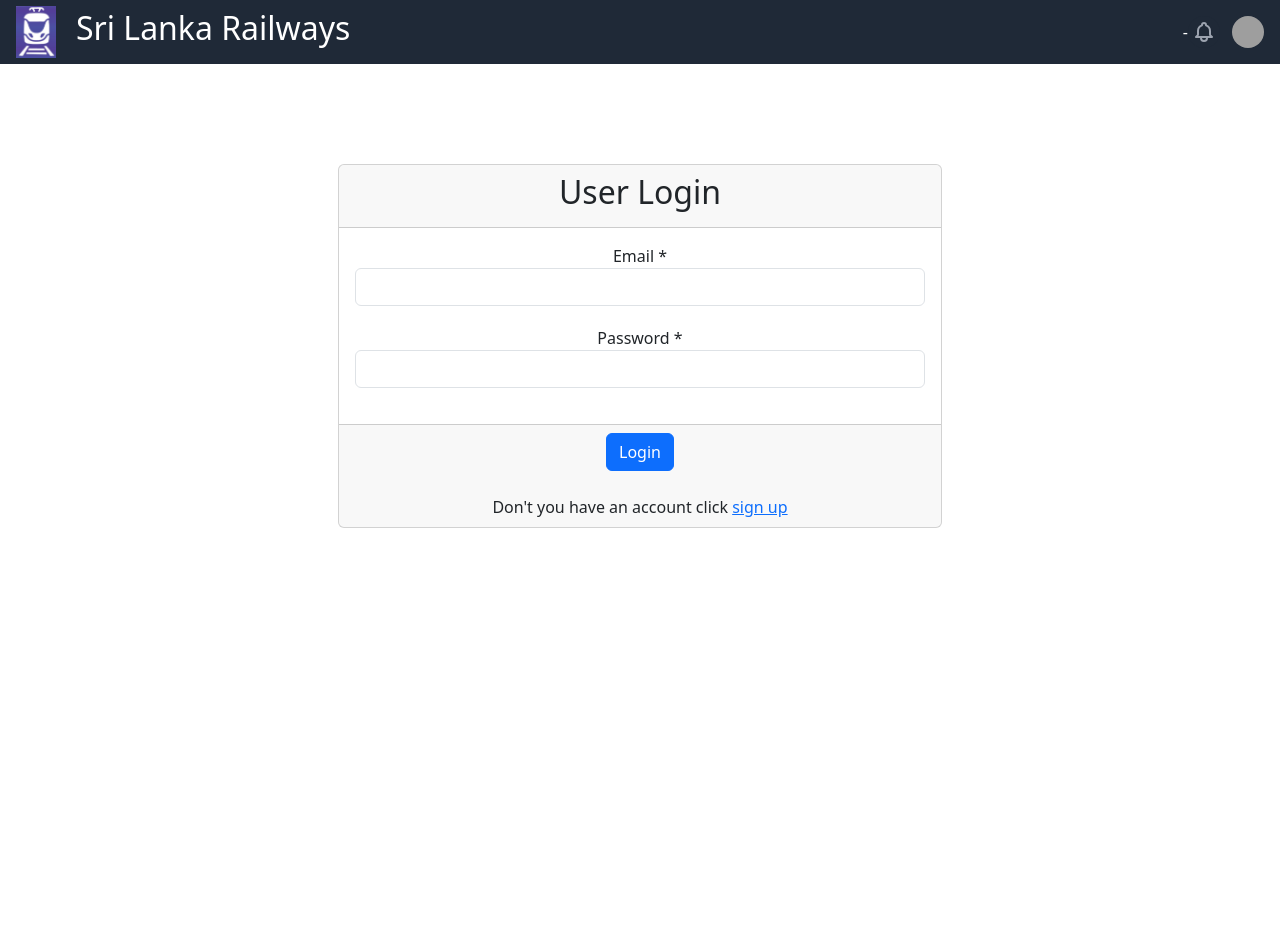
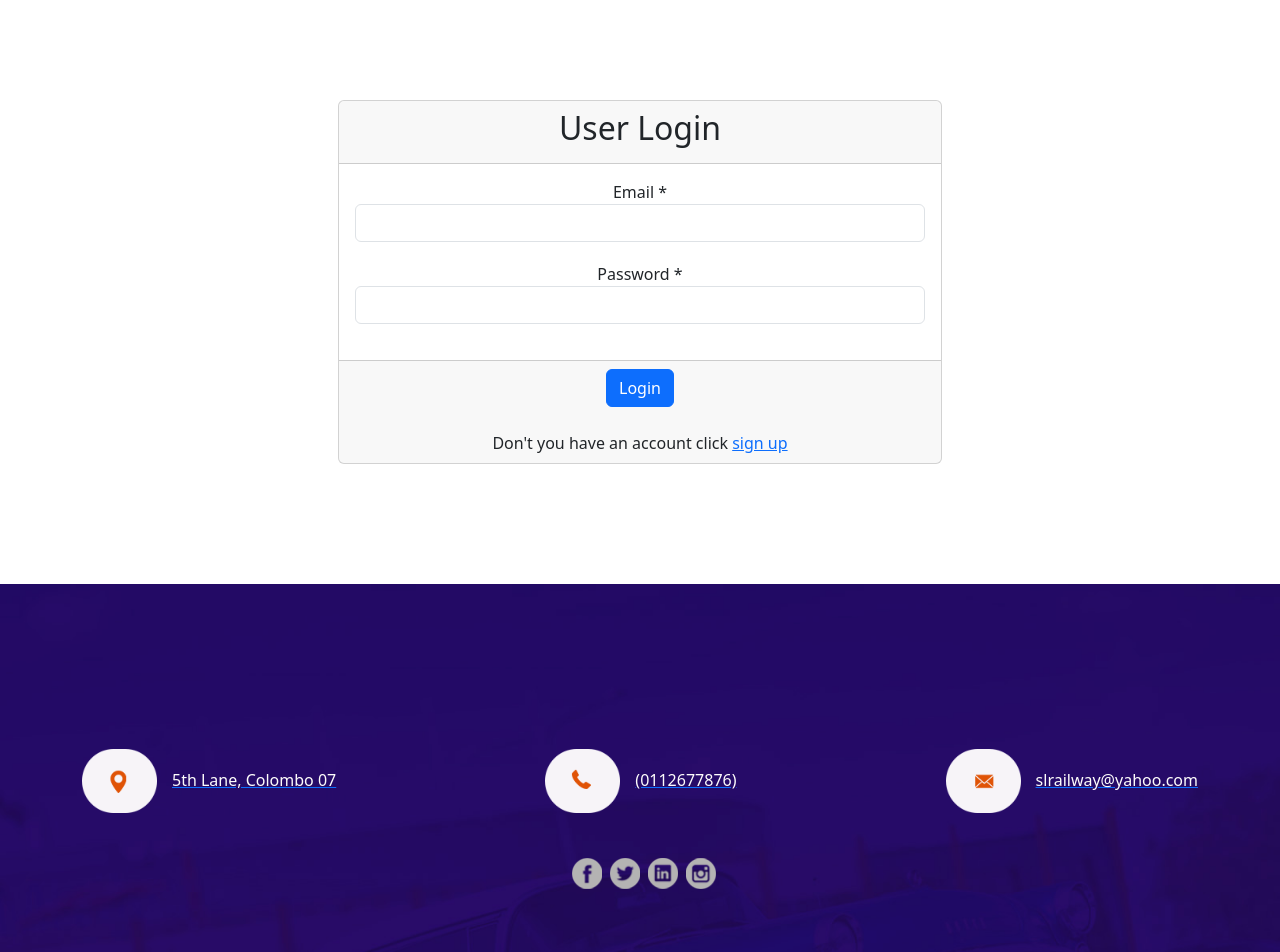
Before and after one commit to PasinduShavinda/Y4S2_EAD_PROJECT_TTRS_WEB, a React (Create React App) app in the folder web-app/: page /login in a window 1280 px wide. Shown: the top 952 px of the page. Before the commit the page ends 800 px from the top, so only its background shows below. Built offline with nearby package versions, Linux system fonts and the light colour scheme; no server answers; grey boxes are pictures that could not be loaded.

Commit message:
IT20140298 - UI Enhancements & Bug Fixes

```diff
--- a/web-app/src/App.js
+++ b/web-app/src/App.js
@@ -10,7 +10,7 @@ import TMViewProfiles from './components/UserManagement/TravellerManagement/TMVi
 import TMActiveDetactiveProfiles from './components/UserManagement/TravellerManagement/TMActiveDeactiveProfile';
 import TMTravellerRegister from './components/UserManagement/TravellerManagement/TMTravellerRegister';
 import TMViewRegisteredAcc from './components/UserManagement/TravellerManagement/TMViewRegisteredAcc';
-import Navbar from './components/Common/NavBar/Navbar';
+// import Navbar from './components/Common/NavBar/Navbar';
 
 import Homepage from "./components/HomePage/Homepage";
 import TrainList from "./components/TrainManagement/TrainList/TrainList";
@@ -27,7 +27,7 @@ function App() {
   return (
     <div className="App">
       <BrowserRouter>
-      <Navbar/>
+      {/* <Navbar/> */}
       <Routes>
 
         <Route path="/" element={< Homepage />} exact />
--- a/web-app/src/components/Common/Footer/Footer.js
+++ b/web-app/src/components/Common/Footer/Footer.js
@@ -1 +1,64 @@
-// Implmement The footer in here
+const Footer = () => {
+
+    return (
+        <div style={{ marginTop: '120px' }}>
+            <section class="contact_section layout_padding">
+                <div class="container">
+                    <div class="contact_items">
+                        <a href="">
+                            <div class="img-box">
+                                <img src="images/location.png" alt="" />
+                            </div>
+                            <h6>
+                                5th Lane, Colombo 07
+                            </h6>
+                        </a>
+                        <a href="">
+                            <div class="img-box">
+                                <img src="images/call.png" alt="" />
+                            </div>
+                            <h6>
+                                (0112677876)
+                            </h6>
+                        </a>
+                        <a href="">
+                            <div class="img-box">
+                                <img src="images/mail.png" alt="" />
+                            </div>
+                            <h6>
+                                slrailway@yahoo.com
+                            </h6>
+                        </a>
+
+                    </div>
+                    <div class="social_container">
+                        <div class="social-box">
+                            <div>
+                                <a href="">
+                                    <img src="images/fb.png" alt="" />
+                                </a>
+                            </div>
+                            <div>
+                                <a href="">
+                                    <img src="images/twitter.png" alt="" />
+                                </a>
+                            </div>
+                            <div>
+                                <a href="">
+                                    <img src="images/linkedin.png" alt="" />
+                                </a>
+                            </div>
+                            <div>
+                                <a href="">
+                                    <img src="images/insta.png" alt="" />
+                                </a>
+                            </div>
+                        </div>
+                    </div>
+                </div>
+            </section>
+        </div>
+    );
+}
+
+export default Footer;
--- a/web-app/src/components/Common/NavBar/Navbar.js
+++ b/web-app/src/components/Common/NavBar/Navbar.js
@@ -3,6 +3,7 @@ import { Disclosure, Menu, Transition } from '@headlessui/react'
 import { BellIcon, MenuIcon, XIcon } from '@heroicons/react/outline'
 import { useNavigate } from 'react-router-dom';
 import Train from "../../../assets/train1.jpeg"
+import UserPic from "../../../assets/use1.png"
 
 function classNames(...classes) {
   return classes.filter(Boolean).join(' ')
@@ -20,21 +21,14 @@ export default function Navbar() {
   };
 
   return (
+    <div>
+
     <Disclosure as="nav" className="bg-gray-800">
       {({ open }) => (
         <>
           <div className="max-w-8xl mx-auto px-3 sm:px-7 lg:px-9">
             <div className="relative flex items-center justify-between h-16">
               <div className="absolute inset-y-0 left-0 flex items-center sm:hidden">
-                {/* Mobile menu button*/}
-                <Disclosure.Button className="inline-flex items-center justify-center p-2 rounded-md text-gray-400 hover:text-white hover:bg-gray-700 focus:outline-none focus:ring-2 focus:ring-inset focus:ring-white">
-                  <span className="sr-only">Open main menu</span>
-                  {open ? (
-                    <XIcon className="block h-6 w-6" aria-hidden="true" />
-                  ) : (
-                    <MenuIcon className="block h-6 w-6" aria-hidden="true" />
-                  )}
-                </Disclosure.Button>
               </div>
               <div className="flex-1 flex items-center justify-center sm:items-stretch sm:justify-start">
                 <div className="flex-shrink-0 flex items-center">
@@ -65,7 +59,7 @@ export default function Navbar() {
                       <span className="sr-only">Open user menu</span>
                       <img
                         className="h-8 w-8 rounded-full"
-                        src="https://images.unsplash.com/photo-1472099645785-5658abf4ff4e?ixlib=rb-1.2.1&ixid=eyJhcHBfaWQiOjEyMDd9&auto=format&fit=facearea&facepad=2&w=256&h=256&q=80"
+                        src={UserPic}
                         alt=""
                       />
                     </Menu.Button>
@@ -94,5 +88,6 @@ export default function Navbar() {
         </>
       )}
     </Disclosure>
+    </div>
   )
 }
--- a/web-app/src/components/HomePage/Homepage.js
+++ b/web-app/src/components/HomePage/Homepage.js
@@ -7,28 +7,19 @@ const Homepage = () => {
       <div class="hero_area">
         {/* <!-- header section strats --> */}
         <header class="header_section">
+
           <div class="container-fluid">
             <nav class="navbar navbar-expand-lg custom_nav-container">
-              <a class="navbar-brand" href="index.html">
-                <span>
-                  Sri Lanka Railways
-                </span>
-              </a>
-
+              <h1 style={{ color: 'yellow' }}>
+                Sri Lanka Railways
+              </h1>
               <div class="navbar-collapse" id="">
-                <div class="user_option">
+                <div style={{ marginLeft: '810px' }}>
                   <Link to="/login">
-                    <button className="btn btn-success">
+                    <button className="btn btn-danger">
                       Login
                     </button>
                   </Link>
-                </div>
-                <div class="custom_menu-btn">
-                  <button onclick="openNav()">
-                    <span class="s-1"> </span>
-                    <span class="s-2"> </span>
-                    <span class="s-3"> </span>
-                  </button>
                 </div>
                 <div id="myNav" class="overlay">
                   <div class="overlay-content">
@@ -348,61 +339,16 @@ const Homepage = () => {
         </div>
       </section>
 
-      {/* <!-- end blog section -->
-
-
-
-  {/* <!-- end us section -->
-
-  <!-- client section --> */}
-
-
-
-
 
       <section class="contact_section layout_padding">
         <div class="container">
-          <div class="heading_container">
-            <h2>
-              Request A call back
-            </h2>
-          </div>
-          <div class="row">
-            <div class="col-md-8 mx-auto">
-              <div class="form_container">
-                <form>
-                  <div class="form-row">
-                    <div class="form-group col-md-6">
-                      <input type="text" class="form-control" id="inputName4" placeholder="Name " />
-                    </div>
-                    <div class="form-group col-md-6">
-                      <input type="text" class="form-control" id="inputSubject4" placeholder="Phone" />
-                    </div>
-                  </div>
-                  <div class="form-row">
-                    <div class="form-group col">
-                      <input type="email" class="form-control" id="inputEmail4" placeholder="Email id" />
-                    </div>
-                  </div>
-                  <div class="form-group">
-                    <input type="text" class="form-control" id="inputMessage" placeholder="Message" />
-                  </div>
-                  <div class="d-flex justify-content-center">
-                    <button type="submit" class="">Send</button>
-                  </div>
-                </form>
-              </div>
-            </div>
-          </div>
           <div class="contact_items">
-
             <a href="">
               <div class="img-box">
                 <img src="images/location.png" alt="" />
               </div>
               <h6>
-                Loram Ipusum ari
-                lo elisant na
+                5th Lane, Colombo 07
               </h6>
             </a>
             <a href="">
@@ -410,7 +356,7 @@ const Homepage = () => {
                 <img src="images/call.png" alt="" />
               </div>
               <h6>
-                (+12 1234456789)
+                (0112677876)
               </h6>
             </a>
             <a href="">
@@ -418,7 +364,7 @@ const Homepage = () => {
                 <img src="images/mail.png" alt="" />
               </div>
               <h6>
-                demo@gmail.com
+                slrailway@yahoo.com
               </h6>
             </a>
 
@@ -449,18 +395,6 @@ const Homepage = () => {
           </div>
         </div>
       </section>
-
-      {/* <!-- end contact section -->
-
-  <!-- map section --> */}
-
-
-
-
-      {/* <!-- end map section -->
-
-  <!-- footer section --> */}
-
     </div>
   )
 }
--- a/web-app/src/components/MainComponent/BackOfficerMain.js
+++ b/web-app/src/components/MainComponent/BackOfficerMain.js
@@ -6,6 +6,8 @@ import Box from "@mui/material/Box";
 import TMViewRegisteredAcc from "../UserManagement/TravellerManagement/TMViewRegisteredAcc";
 import CreateTrain from "../TrainManagement/CreateTrain/CreateTrain";
 import TrainList from "../TrainManagement/TrainList/TrainList";
+import Navbar from "../Common/NavBar/Navbar";
+import Footer from "../Common/Footer/Footer";
 
 const BackOfficerMain = () => {
     const [value, setValue] = React.useState("one");
@@ -16,6 +18,8 @@ const BackOfficerMain = () => {
 
   return (
     <div>
+    <div>
+      <Navbar/>
       <div
         style={{
           display: "flex",
@@ -39,6 +43,8 @@ const BackOfficerMain = () => {
       </div>
       {value === "one" && <TMViewRegisteredAcc /> || value === "two" && <CreateTrain/> || value === "three" && <TrainList/> }
     </div>
+    <Footer/>
+    </div>
   );
 }
 
--- a/web-app/src/components/MainComponent/TravelAgentMain.js
+++ b/web-app/src/components/MainComponent/TravelAgentMain.js
@@ -6,6 +6,7 @@ import Box from "@mui/material/Box";
 import TMViewRegisteredAcc from "../UserManagement/TravellerManagement/TMViewRegisteredAcc";
 import ReservationSearch from "../ReservationManagement/ReservationSearch";
 import ReservaionListforUser from "../ReservationManagement/ReservaionListforUser/ReservaionListforUser";
+import Navbar from "../Common/NavBar/Navbar";
 
 const TravelAgentMain = () => {
     const [value, setValue] = React.useState("one");
@@ -16,6 +17,7 @@ const TravelAgentMain = () => {
 
     return (
       <div>
+        <Navbar/>
         <div
           style={{
             display: "flex",
--- a/web-app/src/components/UserManagement/Login/Login.js
+++ b/web-app/src/components/UserManagement/Login/Login.js
@@ -8,6 +8,7 @@
 import { useEffect, useState } from "react";
 import { useNavigate } from "react-router-dom";
 import swal from 'sweetalert';
+import Footer from "../../Common/Footer/Footer";
 
 const Login = () => {
     // State variables to manage email and password
@@ -78,6 +79,7 @@ const Login = () => {
         return result;
     }
     return (
+      <div>
         <div className="row">
             <div className="offset-lg-3 col-lg-6" style={{ marginTop: '100px' }}>
                 <form onSubmit={ProceedLogin} className="container">
@@ -104,6 +106,8 @@ const Login = () => {
                 </form>
             </div>
         </div>
+        <Footer/>
+      </div>
     );
 }
 
```
Also changed, not shown: web-app/src/assets/use1.png (added), web-app/src/assets/userpic.png (added).
